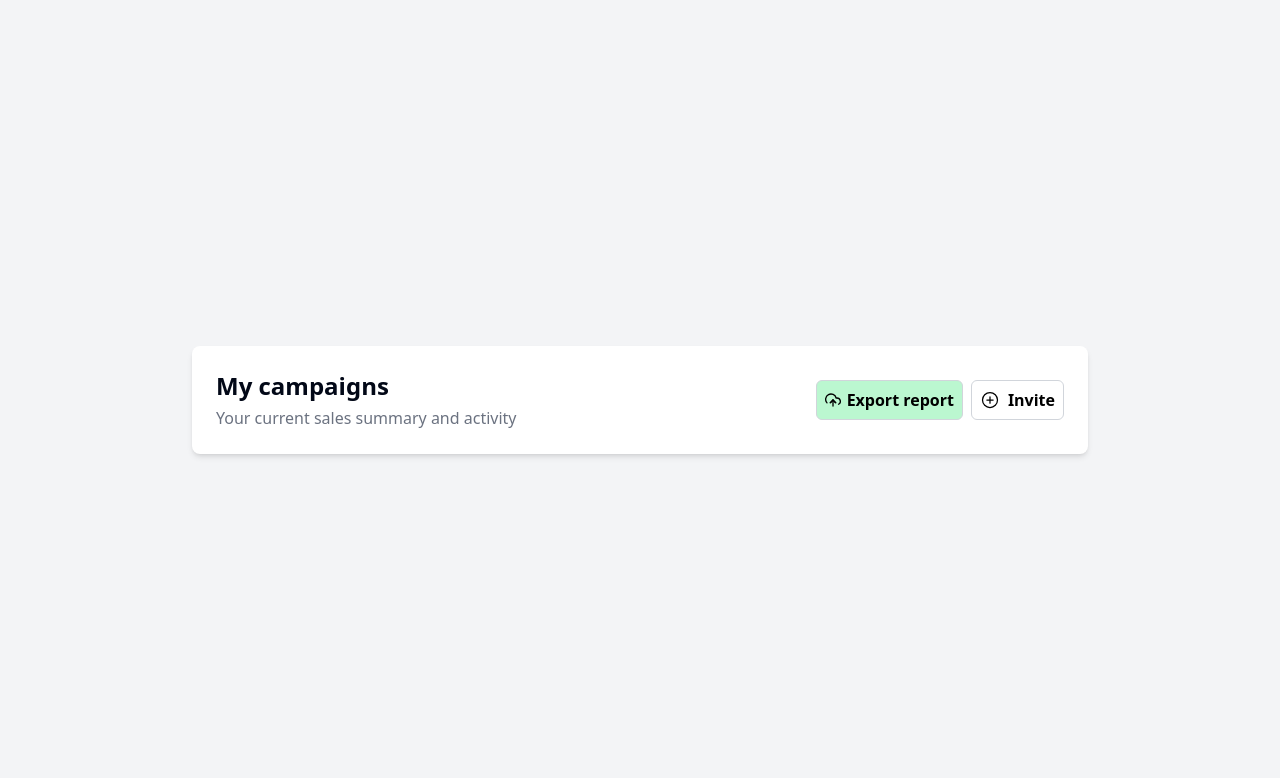
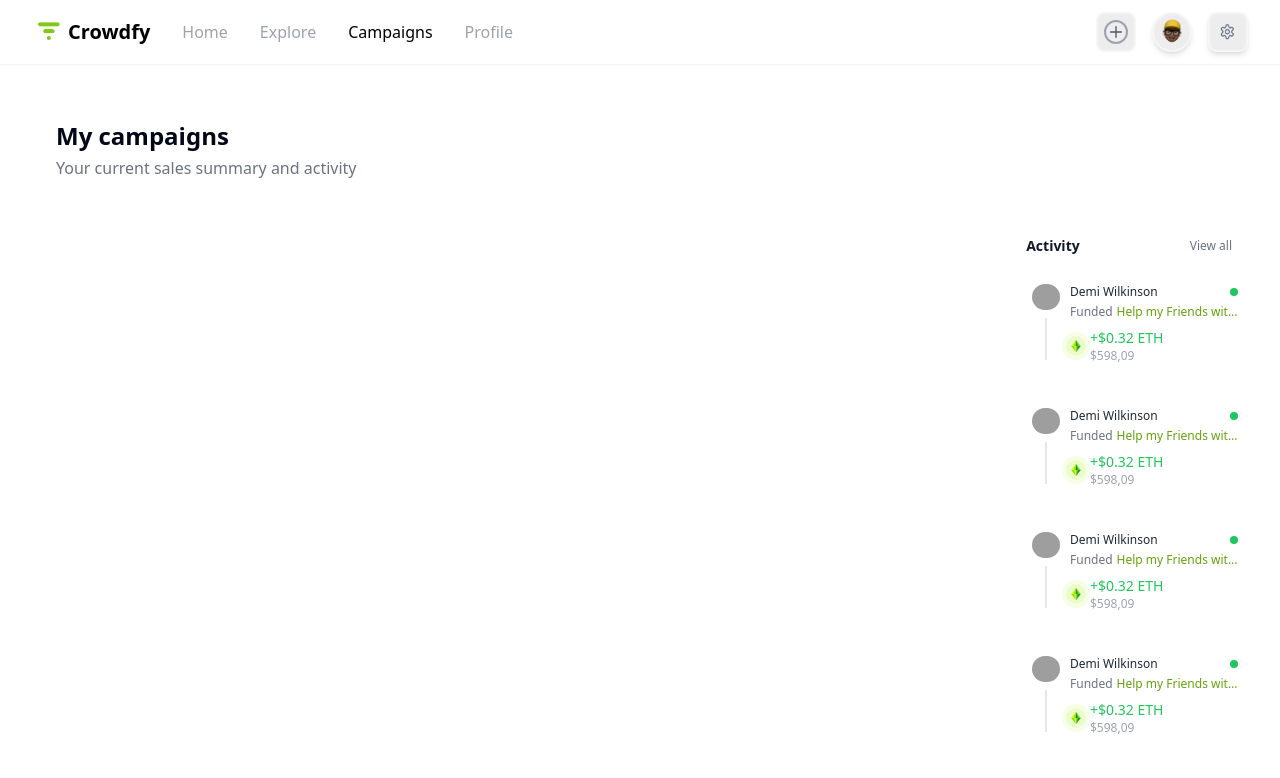
Before and after one commit to Aprender-e-Crescer/crowdfy, a React (Vite) app: page /Campaigns in a window 1280 px wide. Shown: the top 778 px of the page. Built offline with nearby package versions, Linux system fonts and the light colour scheme; grey boxes are pictures that could not be loaded.

Commit message:
ajustando a pagina final

```diff
--- a/src/componentes/Activity.tsx
+++ /dev/null
@@ -1,43 +0,0 @@
-import React from 'react';
-
-const ViewActivity: React.FC = () => {
-    return (
-        <div className="w-[240px] h-[92px] p-2 bg-white rounded-lg font-sans">
-            <div className="flex">
-                <div className="relative flex flex-col items-center gap-2 mr-[10px]">
-                       <img
-                        src="https://assets.vogue.com/photos/65fdd4c0da96444591b39091/4:3/pass/undefined"
-                        alt=""
-                        className="relative w-7 h-7 rounded-full object-cover"
-                    />
-                    <div className="w-0.5 h-11 bg-gray-200"></div>
-                </div>
-
-                <div className="flex-1">
-                    <div className="flex justify-between items-center">
-                        <h3 className="text-xs font-medium text-gray-800">Demi Wilkinson</h3>
-                        <div className="w-2 h-2 bg-green-500 rounded-full"></div>
-                    </div>
-
-                    <div className="flex items-center mt-1">
-                        <h4 className="text-xs text-gray-500">Funded</h4>
-                        <h5 className="text-xs text-[#65a30d] ml-1 truncate">Help my Friends wit...</h5>
-                    </div>
-                    <div className="flex items-center gap-2 mt-2">
-                        <img
-                            src="https://www.bing.com/images/blob?bcid=TuOn6ACs72cHqXEi8RoNuaEYDbvN.....1I"
-                            alt=""
-                            className="w-7 h-7 rounded-full border-solid border-[3px] border-[#ECFCCB]"
-                        />
-                        <div>
-                            <h1 className="text-sm text-green-500">+$0.32 ETH</h1>
-                            <p className="text-xs text-gray-400">$598,09</p>
-                        </div>
-                    </div>
-                </div>
-            </div>
-        </div>
-    );
-};
-
-export default ViewActivity;
--- a/src/componentes/Titulo.tsx
+++ b/src/componentes/Titulo.tsx
@@ -1,13 +1,10 @@
- function Titulo () {
+function Titulo() {
+  return (
+    <div className="flex items-center mb-1 justify-end gap-[110px] mr-12">
+      <h1 className="text-sm font-bold text-gray-900">Activity</h1>
+      <h2 className="text-xs font-medium text-gray-500">View all</h2>
+    </div>
+  );
+}
 
-
-return(
-<div className="flex items-center mb-1 gap-[140px]">
-        <h1 className="text-sm font-bold text-gray-900">Activity</h1>
-        <h2 className="text-xs font-medium text-gray-500">View all</h2>
-      </div>
-)
-
- }
-
- export default Titulo;
+export default Titulo;
--- /dev/null
+++ b/src/componentes/ViewActivity.tsx
@@ -0,0 +1,50 @@
+import React from 'react';
+import Cristal from "@/assets/image.png";
+
+const ViewActivity: React.FC = () => {
+    return (
+        <div className="w-full flex justify-end p-4">
+            <div className="w-[240px] h-[92px] p-2 bg-white rounded-lg font-sans flex">
+                <div className="flex">
+                    <div className="relative flex flex-col items-center gap-2 mr-[10px]">
+                        <img
+                            src="https://assets.vogue.com/photos/65fdd4c0da96444591b39091/4:3/pass/undefined"
+                            alt=""
+                            className="relative w-7 h-7 rounded-full object-cover"
+                        />
+                        <div className="w-0.5 h-11 bg-gray-200"></div>
+                    </div>
+
+                    <div className="flex-1">
+                        <div className="flex justify-between items-center">
+                            <h3 className="text-xs font-medium text-gray-800">Demi Wilkinson</h3>
+                            <div className="w-2 h-2 bg-green-500 rounded-full"></div>
+                        </div>
+
+                        <div className="flex items-center mt-1">
+                            <h4 className="text-xs text-gray-500">Funded</h4>
+                            <h5 className="text-xs text-[#65a30d] ml-1 truncate">Help my Friends wit...</h5>
+                        </div>
+                        <div className="flex items-center gap-2 mt-2">
+                            {/* Adicione círculos ao redor da imagem */}
+                            <div className="relative flex items-center justify-center">
+                                {/* Círculo externo */}
+                                <div className="absolute w-7 h-7 bg-[#F7FEE7] rounded-full"></div>
+                                {/* Círculo interno */}
+                                <div className="absolute w-5 h-5 bg-[#ECFCCB] rounded-full"></div>
+                                {/* Imagem Cristal */}
+                                <img src={Cristal} alt="Cristal Icon" className="relative w-3 h-3" />
+                            </div>
+                            <div>
+                                <h1 className="text-sm text-green-500">+$0.32 ETH</h1>
+                                <p className="text-xs text-gray-400">$598,09</p>
+                            </div>
+                        </div>
+                    </div>
+                </div>
+            </div>
+        </div>
+    );
+};
+
+export default ViewActivity;
--- a/src/componentes/tituloPage.tsx
+++ b/src/componentes/tituloPage.tsx
@@ -1,32 +1,13 @@
 import React from 'react';
-import { FiUploadCloud } from "react-icons/fi"; // Ícone de upload
-import { IoAddCircleOutline } from "react-icons/io5"; // Ícone de adicionar
-import { Button } from "@/components/ui/button"; // Ajuste o caminho conforme necessário
 
 const TituloPage: React.FC = () => {
     return (
-        <div className="bg-gray-100 min-h-screen p-4 sm:p-8 flex items-center justify-center">
-            <div className="bg-white p-4 sm:p-6 rounded-lg shadow-md w-full max-w-4xl">
+        <div className=" p-4 sm:p-8 flex ">
+            <div className="bg-white p-4 sm:p-6 rounded-lg  w-full ">
                 <div className="flex flex-col sm:flex-row sm:justify-between sm:items-center">
-                    <div className="mb-4 sm:mb-0 max-w-xs sm:max-w-md">
-                        <h1 className="text-xl sm:text-2xl font-bold truncate">My campaigns</h1>
+                    <div className="mb-4 sm:mb-0 w-full sm:w-auto sm:max-w-md">
+                        <h1 className="text-lg sm:text-2xl font-bold truncate">My campaigns</h1>
                         <p className="mt-1 text-gray-500 text-sm sm:text-base truncate">Your current sales summary and activity</p>
-                    </div>
-                    <div className="flex flex-col sm:flex-row sm:space-x-2">
-                        <Button
-                            variant="hoverWhiteBorder"
-                            className="py-1 px-2 rounded-md font-semibold flex items-center space-x-1.5 mb-2 sm:mb-0 text-sm sm:text-base"
-                        >
-                            <FiUploadCloud className="w-4 h-4" /> {/* Ícone de upload */}
-                            <span className="truncate">Export report</span>
-                        </Button>
-
-                        <Button
-                            className="py-1 px-2 rounded-md font-semibold flex items-center space-x-2 bg-white text-black border border-gray-300 text-sm sm:text-base"
-                        >
-                            <IoAddCircleOutline className="w-5 h-5 text-black" /> {/* Ícone de adicionar */}
-                            <span className="truncate">Invite</span>
-                        </Button>
                     </div>
                 </div>
             </div>
--- a/src/routes/Campaigns.tsx
+++ b/src/routes/Campaigns.tsx
@@ -1,15 +1,35 @@
-import { createFileRoute } from '@tanstack/react-router'
-import TituloPage from "@/componentes/tituloPage"
+import { createFileRoute } from '@tanstack/react-router';
+import TituloPage from "@/componentes/tituloPage";
+import Card from "@/componentes/cardMyMyCampaigns";
+import CardOverview from "@/componentes/footerOverview";
+import ViewActivity from  "@/componentes/ViewActivity"
+import Titulo from '@/componentes/Titulo';
+import FooterOverview from "@/componentes/footerOverview"
 
 export const Route = createFileRoute('/Campaigns')({
   component: Campaigns,
-})
+});
+
 
 function Campaigns() {
   return (
     <div className="Campaigns">
+
       <TituloPage />
+      <Titulo />
+     <ViewActivity />
+     <ViewActivity />
+     <ViewActivity />
+     <ViewActivity />
+     <ViewActivity />
+     <ViewActivity />
+     <ViewActivity />
+
+
+
 
     </div>
   );
 }
+
+export default Campaigns;
--- a/src/routes/__root.tsx
+++ b/src/routes/__root.tsx
@@ -9,8 +9,10 @@ export const Route = createRootRoute({
     <>
 
 
-    <Outlet />
+
      < Header />
+
+     <Outlet />
      < TanStackRouterDevtools />
 
 
```
Also changed, not shown: src/assets/image.png (added), 1 other file (tests, documents, lock files or other folders).
